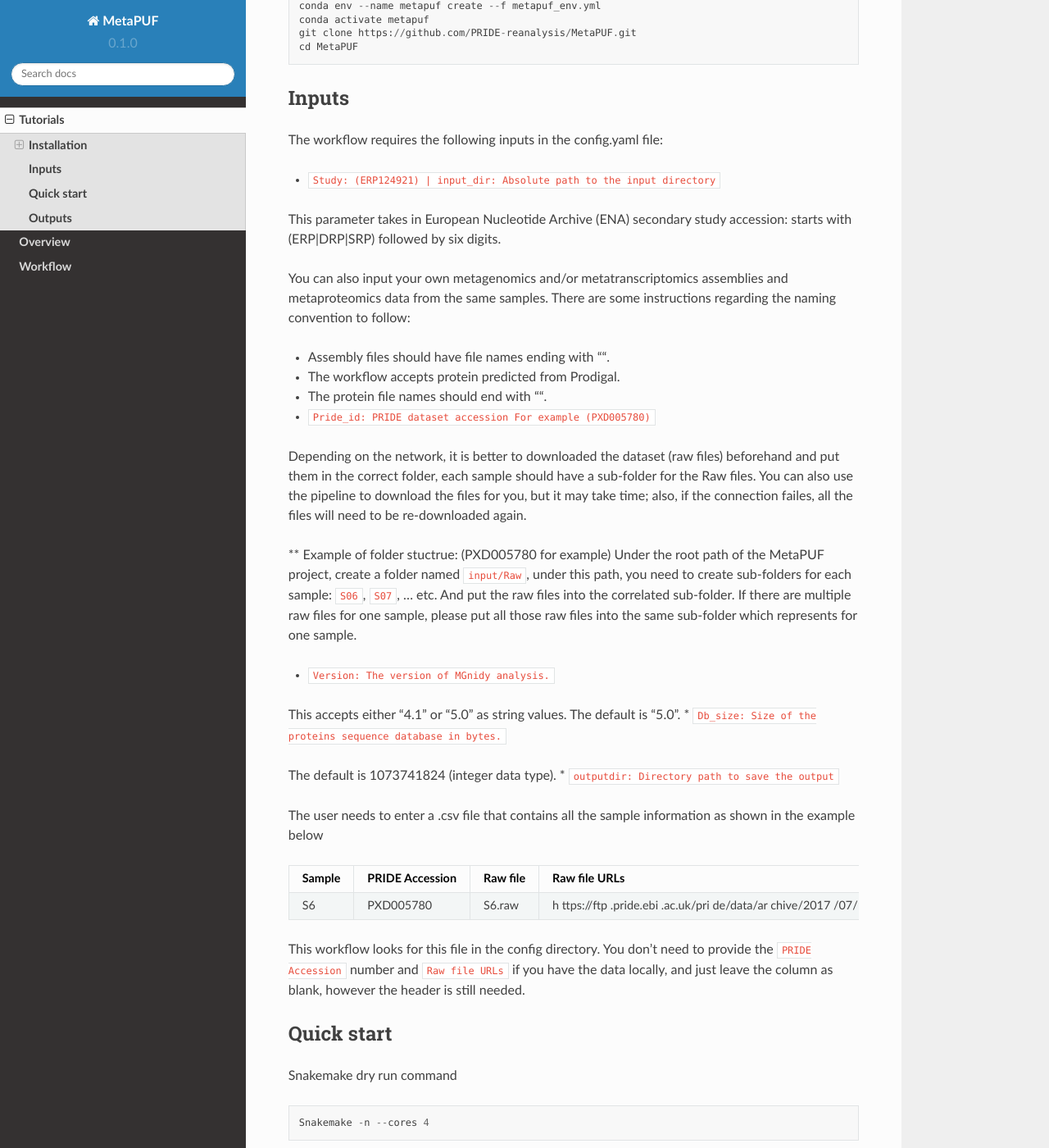
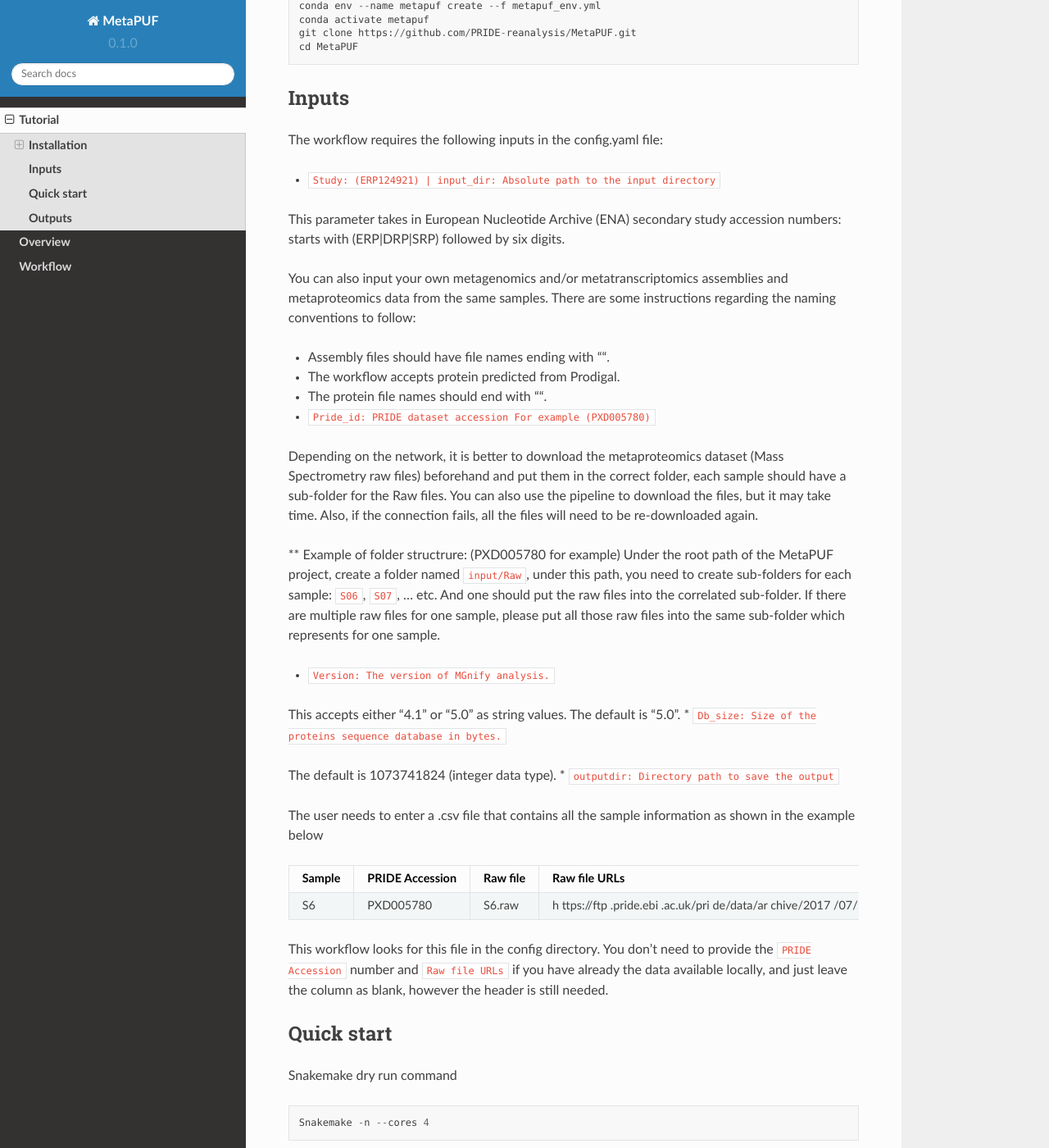
Before and after one commit to javizca/MetaPUF-tutorial, a Sphinx documentation site: the page built from docs/source/usage.rst, in a window 1280 px wide and 1400 px high, scrolled down 1262 px. Shown: the whole window at 82% size. Built offline with Sphinx 7.4.7 and the Read the Docs theme 2.0.0, drawn with Linux system fonts in a browser that asks for light colours; some of the changed text lies outside the part shown.

Commit message:
Update usage.rst
General refinements iteration 1

```diff
--- a/docs/source/usage.rst
+++ b/docs/source/usage.rst
@@ -1,9 +1,8 @@
-**Tutorials**
+**Tutorial**
 =============
 
-Here below you can find tutorials on how to use some of the MetaPUF
-pipelines and standalones. This gives you a flavor of what can be
-achieved using MetaPUF.
+Below you can find a tutorial on how to use some of the MetaPUF
+pipelines. This gives you a flavor of what can be achieved using the MetaPUF pipelines.
 
 **Installation**
 ----------------
@@ -77,11 +76,11 @@
 -  ``Study: (ERP124921) | input_dir: Absolute path to the input directory``
 
 This parameter takes in European Nucleotide Archive (ENA) secondary
-study accession: starts with (ERP|DRP|SRP) followed by six digits.
+study accession numbers: starts with (ERP|DRP|SRP) followed by six digits.
 
 You can also input your own metagenomics and/or metatranscriptomics
 assemblies and metaproteomics data from the same samples. There are some
-instructions regarding the naming convention to follow:
+instructions regarding the naming conventions to follow:
 
 -  Assembly files should have file names ending with ““.
 
@@ -91,20 +90,20 @@
 
 -  ``Pride_id: PRIDE dataset accession For example (PXD005780)``
 
-Depending on the network, it is better to downloaded the dataset (raw
-files) beforehand and put them in the correct folder, each sample should
+Depending on the network, it is better to download the metaproteomics dataset (Mass
+Spectrometry raw files) beforehand and put them in the correct folder, each sample should
 have a sub-folder for the Raw files. You can also use the pipeline to
-download the files for you, but it may take time; also, if the
-connection failes, all the files will need to be re-downloaded again.
+download the files, but it may take time. Also, if the
+connection fails, all the files will need to be re-downloaded again.
 
-\*\* Example of folder stuctrue: (PXD005780 for example) Under the root
+\*\* Example of folder structrure: (PXD005780 for example) Under the root
 path of the MetaPUF project, create a folder named ``input/Raw``, under
 this path, you need to create sub-folders for each sample: ``S06``,
-``S07``, … etc. And put the raw files into the correlated sub-folder. If
+``S07``, … etc. And one should put the raw files into the correlated sub-folder. If
 there are multiple raw files for one sample, please put all those raw
 files into the same sub-folder which represents for one sample.
 
--  ``Version: The version of MGnidy analysis.``
+-  ``Version: The version of MGnify analysis.``
 
 This accepts either “4.1” or “5.0” as string values. The default is
 “5.0”. \* ``Db_size: Size of the proteins sequence database in bytes.``
@@ -131,8 +130,8 @@
 
 This workflow looks for this file in the config directory. You don’t
 need to provide the ``PRIDE Accession`` number and ``Raw file URLs`` if
-you have the data locally, and just leave the column as blank, however
-the header is still needed.
+you have already the data available locally, and just leave the column as
+blank, however the header is still needed.
 
 **Quick start**
 ---------------
```
Also changed, not shown: other parts of docs/source/usage.rst (+6 -6 lines).
